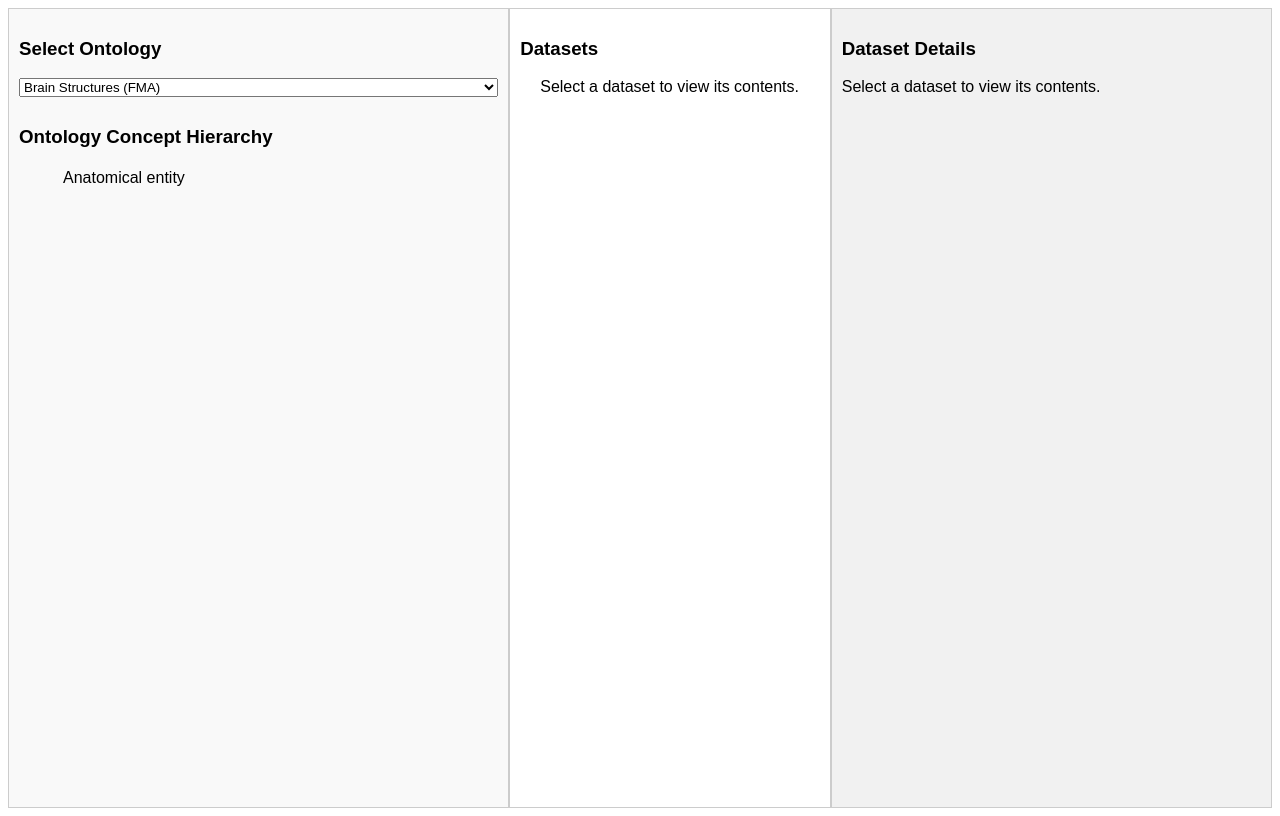
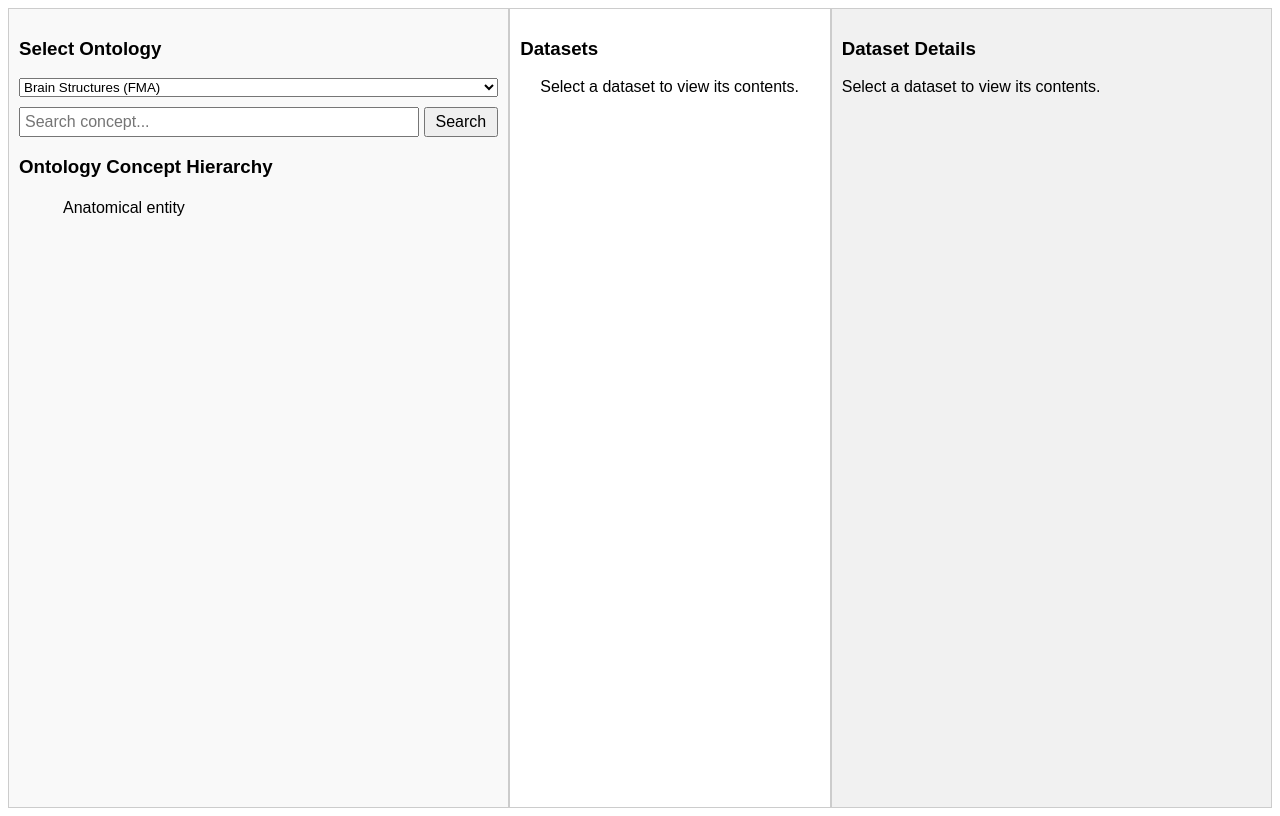
Before and after one commit to ckindermann/openneuro-obda, a Flask app: page / in a window 1280 px wide. Run offline with Flask 3, Linux system fonts and the light colour scheme.

Commit message:
Add search bar

```diff
--- a/templates/index.html
+++ b/templates/index.html
@@ -27,6 +27,7 @@
       width: 35%;
       background-color: #f1f1f1;
     }
+
     /* Styling for the tree and its nodes */
     ul {
       list-style-type: none;
@@ -44,18 +45,35 @@
       background-color: #e0e0e0;
     }
     .highlight {
-      background-color: #cce5ff;
+      background-color: #cce5ff; /* highlight color */
     }
     .dataset-label {
       cursor: pointer;
       color: blue;
       text-decoration: underline;
     }
-    /* Dropdown styling */
+
+    /* Dropdown and search bar styling */
     #tree-selector {
       width: 100%;
       margin-bottom: 10px;
     }
+    #search-bar {
+      display: flex;
+      margin-bottom: 10px;
+    }
+    #search-input {
+      flex: 1;
+      padding: 4px;
+      font-size: 1em;
+    }
+    #search-button {
+      margin-left: 5px;
+      padding: 4px 10px;
+      cursor: pointer;
+      font-size: 1em;
+    }
+
     /* Styling for the copy button */
     #copy-btn {
       margin-left: 10px;
@@ -67,7 +85,7 @@
 </head>
 <body>
   <div id="container">
-    <!-- Left Panel: Dropdown and Ontology Tree -->
+    <!-- Left Panel: Dropdown, Search Bar, and Ontology Tree -->
     <div id="left-panel" class="panel">
       <h3>Select Ontology</h3>
       <select id="tree-selector">
@@ -75,6 +93,13 @@
           <option value="{{ tree_name }}">{{ tree_name }}</option>
         {% endfor %}
       </select>
+
+      <!-- Search Bar -->
+      <div id="search-bar">
+        <input type="text" id="search-input" placeholder="Search concept...">
+        <button id="search-button">Search</button>
+      </div>
+
       <h3>Ontology Concept Hierarchy</h3>
       <ul id="tree-container">
         <!-- Tree will be dynamically injected here -->
@@ -105,7 +130,7 @@
 
     /**
      * Recursively builds a tree structure from a JSON node.
-     * Returns a DOM <li> dataset representing the node.
+     * Returns a DOM <li> element representing the node.
      */
     function buildTree(node) {
       var li = document.createElement("li");
@@ -119,10 +144,10 @@
       // Attach click event to the folder label.
       span.addEventListener("click", function(e) {
         e.stopPropagation();
-        // Remove highlight from all folder nodes.
+        // Remove highlight from all folder nodes (but not from search-based highlight if you want them to remain).
         var allLi = document.querySelectorAll("#tree-container li");
         allLi.forEach(function(item) {
-          item.classList.remove("highlight");
+          // item.classList.remove("highlight"); // <-- If you want to keep search highlights, comment this out
         });
         li.classList.add("highlight");
 
@@ -135,7 +160,7 @@
             childUl.style.display = "none";
           }
         }
-        // Update folder contents.
+        // Update middle panel (datasets).
         updateFolderContents(node);
       });
 
@@ -204,7 +229,6 @@
     /**
      * Updates the right panel with the selected dataset's details.
      * Adds a "Copy" button next to the destination that copies the path to the clipboard.
-     * Instead of showing a pop-up, the button text temporarily changes to "Copied!".
      */
     function updateFileDetails(dataset) {
       var detailsDiv = document.getElementById("dataset-details");
@@ -229,7 +253,43 @@
       });
     }
 
-    // When the DOM is fully loaded, render the initial tree and attach dropdown listeners.
+    /**
+     * Highlights nodes in the current tree whose labels match the query.
+     * Automatically expands parent ULs so that the highlighted node is visible.
+     */
+    function highlightSearchResults(query) {
+      // Remove highlight from all nodes first.
+      var allLi = document.querySelectorAll("#tree-container li");
+      allLi.forEach(function(li) {
+        li.classList.remove("highlight");
+      });
+
+      if (!query) {
+        return; // If query is empty, nothing more to do.
+      }
+
+      // Case-insensitive substring search
+      allLi.forEach(function(li) {
+        var labelElement = li.querySelector(".folder-label");
+        if (labelElement) {
+          var labelText = labelElement.textContent.toLowerCase();
+          if (labelText.includes(query.toLowerCase())) {
+            // Highlight this node
+            li.classList.add("highlight");
+            // Expand all ancestor ULs so this node is visible
+            let parentEl = li.parentElement;
+            while (parentEl && parentEl.id !== "tree-container") {
+              if (parentEl.tagName === "UL") {
+                parentEl.style.display = "block";
+              }
+              parentEl = parentEl.parentElement;
+            }
+          }
+        }
+      });
+    }
+
+    // When the DOM is fully loaded, render the initial tree and attach listeners.
     document.addEventListener("DOMContentLoaded", function() {
       var treeSelector = document.getElementById("tree-selector");
       // Render the tree based on the initial dropdown selection.
@@ -240,6 +300,22 @@
         var selectedTreeName = this.value;
         renderTree(allTrees[selectedTreeName]);
       });
+
+      // Attach a listener to the search button and the input (for Enter key).
+      var searchInput = document.getElementById("search-input");
+      var searchButton = document.getElementById("search-button");
+
+      searchButton.addEventListener("click", function() {
+        highlightSearchResults(searchInput.value.trim());
+      });
+
+      // Optional: Press Enter to search
+      searchInput.addEventListener("keydown", function(e) {
+        if (e.key === "Enter") {
+          e.preventDefault();
+          highlightSearchResults(searchInput.value.trim());
+        }
+      });
     });
   </script>
 </body>
```
